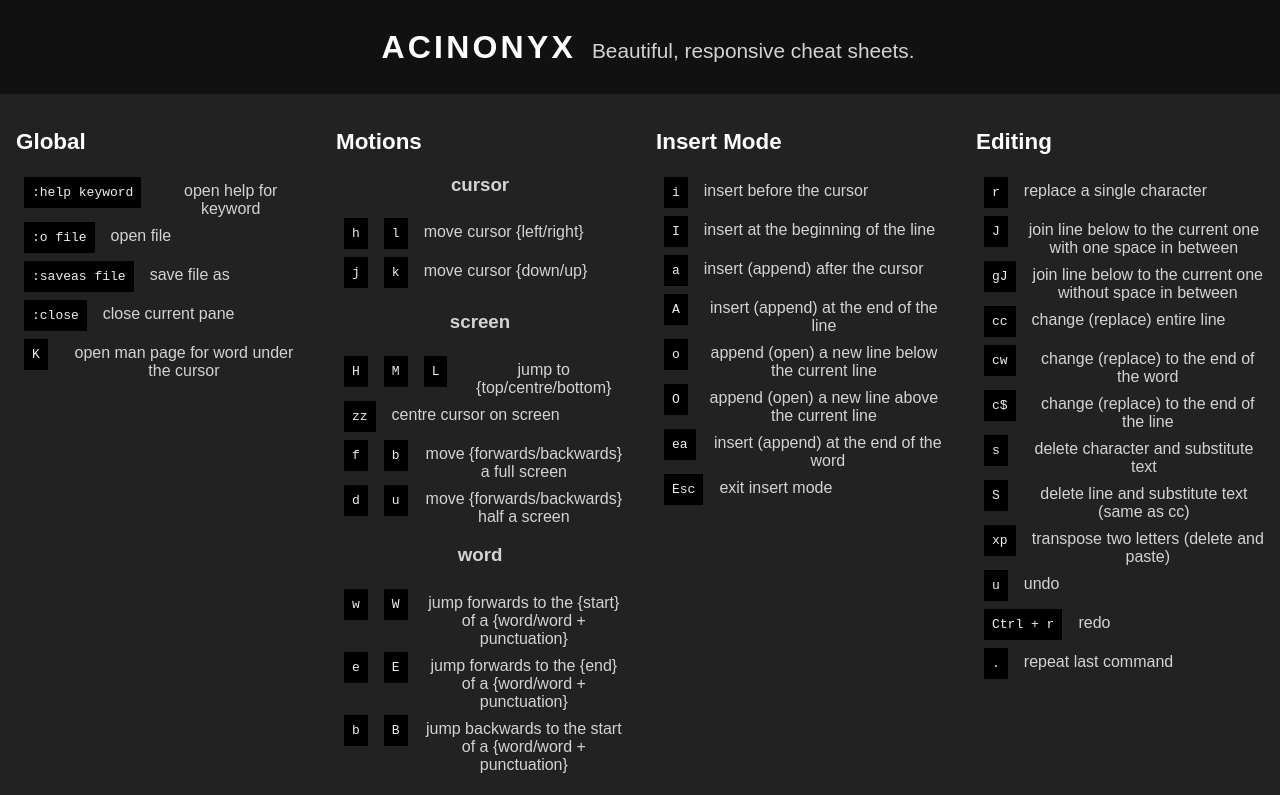
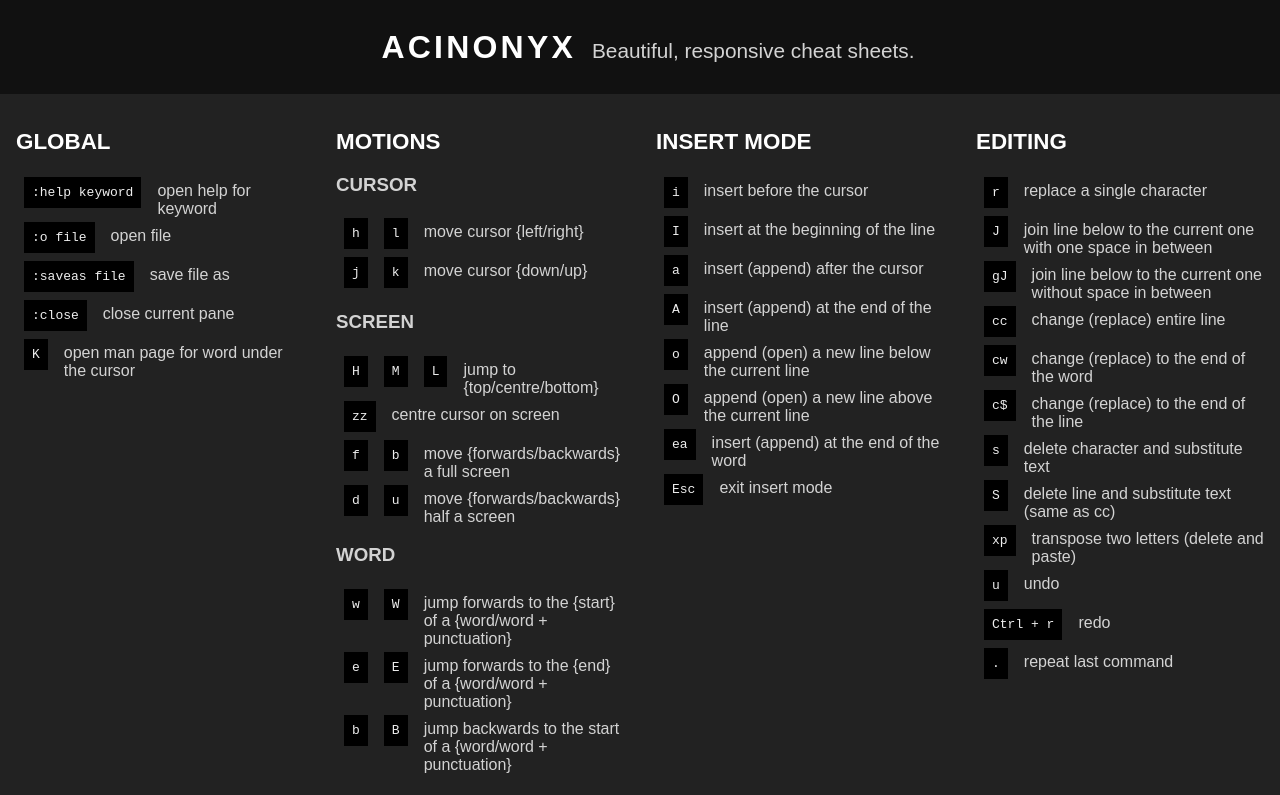
Before and after one commit to cpoliver/acinonyx, a React (Create React App) app: page / in a window 1280 px wide. Shown: the top 795 px of the page. Built offline with nearby package versions, Linux system fonts and the light colour scheme.

Commit message:
feat(subsection): Handle subsection rendering. Amend data structure

```diff
--- a/src/App.css
+++ b/src/App.css
@@ -1,6 +1,5 @@
 .c-app {
   color: lightgrey;
-  text-align: center;
 }
 
 .c-app--header {
--- a/src/cheat-sheet.json
+++ b/src/cheat-sheet.json
@@ -28,7 +28,7 @@
     },
     {
       "heading": "motions",
-      "subheadings": [
+      "subsections": [
         {
           "subheading": "cursor",
           "items": [
--- a/src/components/Section.js
+++ b/src/components/Section.js
@@ -8,17 +8,17 @@
 
 const renderItem = (item, key) => <Item {...item} key={key} />;
 
-const renderSubheading = ({ subheading, items }, key) => (
-  <div key={key}>
-    <h3>{ subheading }</h3>
+const renderSubsection = ({ subheading, items }, key) => (
+  <div className="c-subsection" key={key}>
+    <h3 className="c-subsection--heading">{ subheading }</h3>
     { mapWithIndex(renderItem, items) }
   </div>
 );
 
-const Section = ({ heading, subheadings, items }) => (
+const Section = ({ heading, subsections, items }) => (
   <div className="c-section">
     <h2 className="c-section--heading">{ heading }</h2>
-    { subheadings ? mapWithIndex(renderSubheading, subheadings) : mapWithIndex(renderItem, items) }
+    { subsections ? mapWithIndex(renderSubsection, subsections) : mapWithIndex(renderItem, items) }
   </div>
 );
 
--- a/src/components/styles/Section.css
+++ b/src/components/styles/Section.css
@@ -9,5 +9,9 @@
   color: white;
   font-size: 1.4rem;
   text-align: left;
-  text-transform: capitalize;
+  text-transform: uppercase;
 }
+
+.c-subsection--heading {
+  text-transform: uppercase;
+}
```
